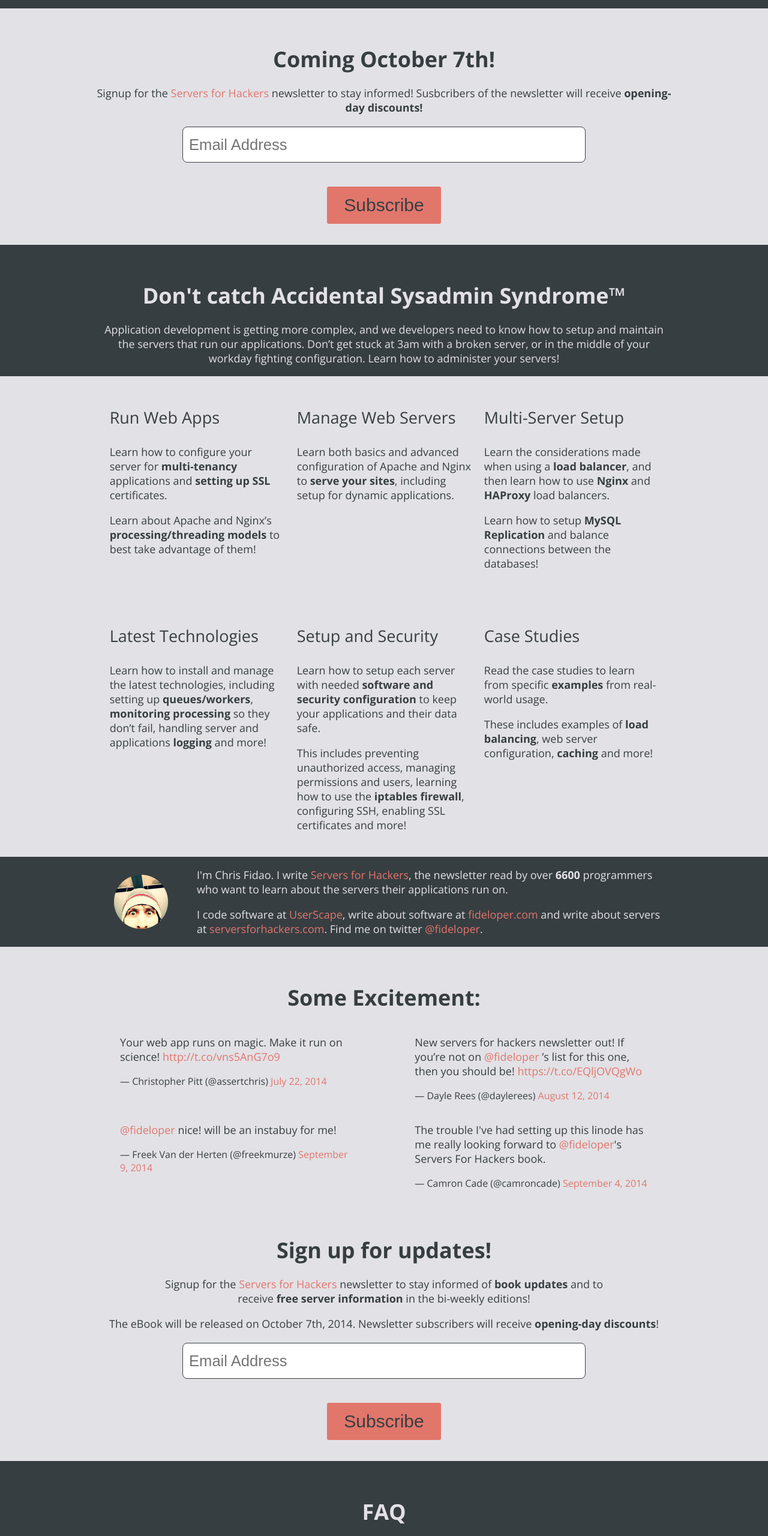
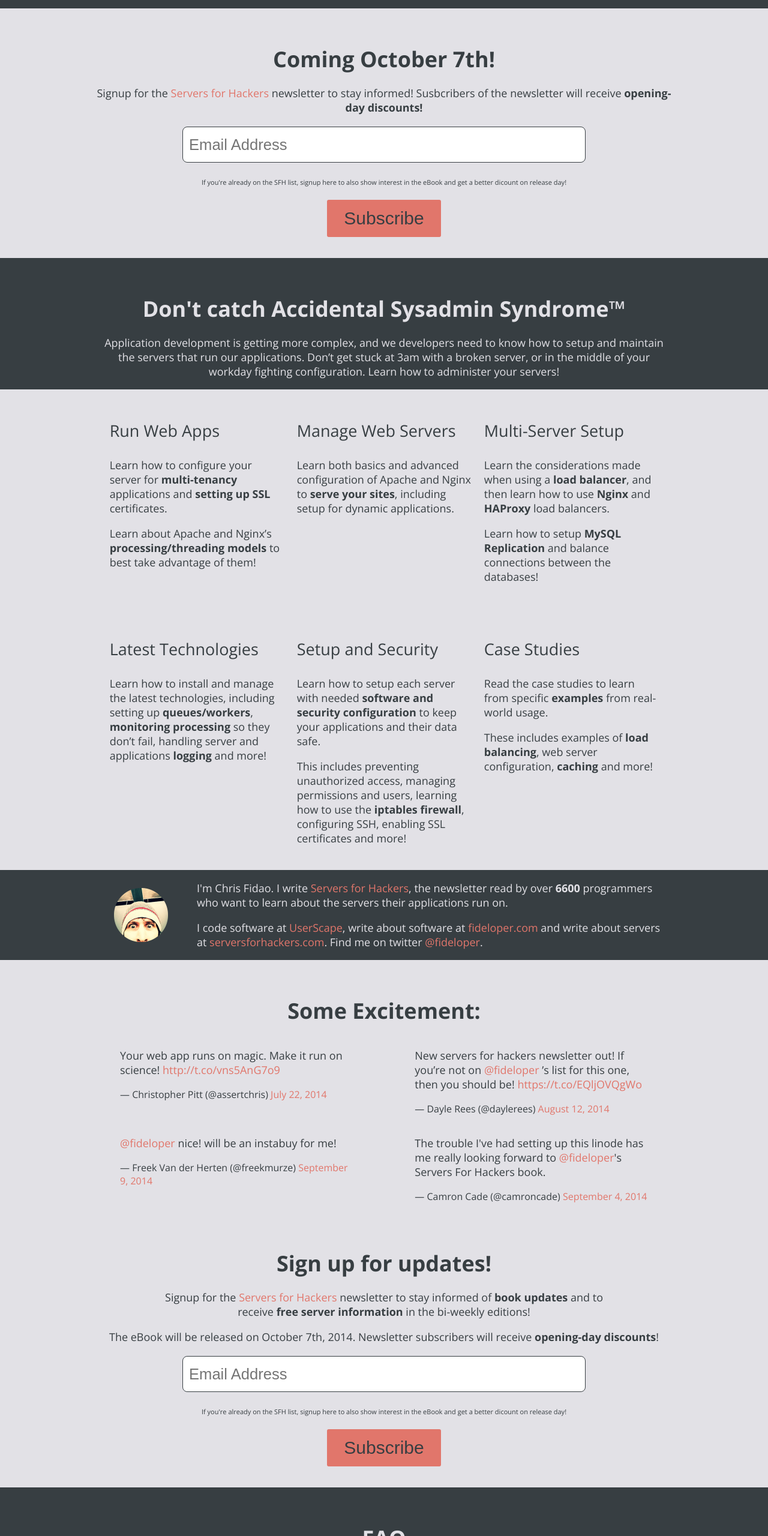
Before and after one commit to Servers-for-Hackers/book-site, a website: page index.html in a window 1280 px wide. Shown: the part 933-3493 px from the top of the page at 60% size. Drawn offline with nearby package versions, Linux system fonts and the light colour scheme.

Commit message:
with explanatory wording

```diff
--- a/index.html
+++ b/index.html
@@ -64,7 +64,7 @@
                 <p>Signup for the <a href="https://serversforhackers.com">Servers for Hackers</a> newsletter to stay informed! Susbcribers of the newsletter will receive <strong>opening-day discounts!</strong></p>
                 <form action="https://serversforhackers.us3.list-manage.com/subscribe/post?u=a8135265ae1b33559181e2f60&amp;id=97fb1293da" method="post" _lpchecked="1">
                     <ul>
-                        <li><input type="email" name="EMAIL" placeholder="Email Address" class="txt" value=""></li>
+                        <li><input type="email" name="EMAIL" placeholder="Email Address" class="txt" value=""><br /><span style="font-size:11px">If you're already on the SFH list, signup here to also show interest in the eBook and get a better dicount on release day!</span></li>
                         <li><button type="submit" class="button submit bookplus">Subscribe</button></li>
                     </ul>
                     <div style="position: absolute; left: -5000px;"><input type="text" name="b_a8135265ae1b33559181e2f60_97fb1293da" value=""></div>
@@ -207,7 +207,7 @@
                 <p>The eBook will be released on October 7th, 2014. Newsletter subscribers will receive <strong>opening-day discounts</strong>!</p>
                 <form action="https://serversforhackers.us3.list-manage.com/subscribe/post?u=a8135265ae1b33559181e2f60&amp;id=97fb1293da" method="post" _lpchecked="1">
                     <ul>
-                        <li><input type="email" name="EMAIL" placeholder="Email Address" class="txt" value=""></li>
+                        <li><input type="email" name="EMAIL" placeholder="Email Address" class="txt" value=""><br /><span style="font-size:11px">If you're already on the SFH list, signup here to also show interest in the eBook and get a better dicount on release day!</span></li>
                         <li><button type="submit" class="button submit bookplus">Subscribe</button></li>
                     </ul>
                     <div style="position: absolute; left: -5000px;"><input type="text" name="b_a8135265ae1b33559181e2f60_5b5ccc2ff7" value=""></div>
```
